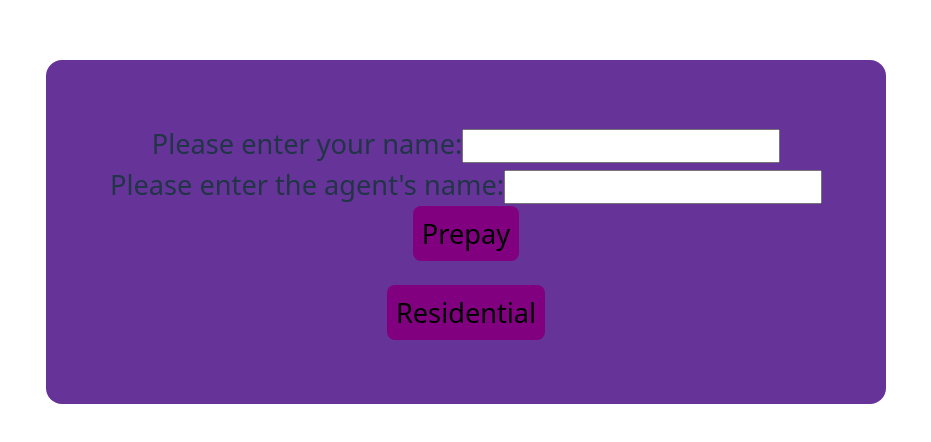
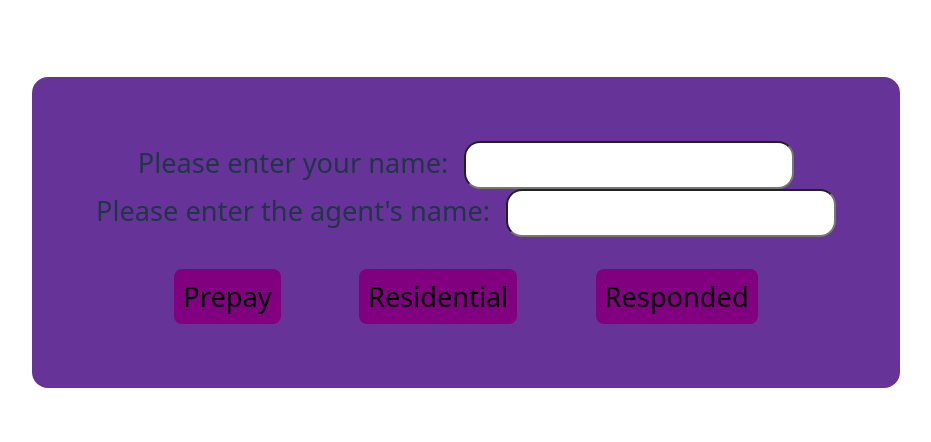
Before and after one commit to olatunjiemanuel/LisaTool, a React (Vite) app: page / in a window 1280 px wide. Shown: the part 168-610 px from the top of the page, without its empty margins (174-1105 px from the left). Built offline with nearby package versions, Linux system fonts and the light colour scheme.

Commit message:
added UI and logic for additional button which generates a customer response if there was already initial contact

```diff
--- a/src/App.css
+++ b/src/App.css
@@ -31,3 +31,9 @@ button:hover {
 input {
   font-size: 1.5rem;
 }
+
+.buttonsContainer {
+  margin-top: 2rem;
+  display: flex;
+  justify-content: space-evenly;
+}
--- a/src/App.tsx
+++ b/src/App.tsx
@@ -43,18 +43,25 @@ function App() {
                                             setLisaAgentNAme(e.target.value)
                                         }
                                     }}/>
+                <div className="buttonsContainer">
                 <button type="submit" onClick={async () => {
                     await handleButtonPress("Prepay");
                 }}>Prepay
                 </button>
-                <br/>
-                <br/>
+
                 <button type="submit"
                         onClick={async () => {
                             await handleButtonPress("Residential");
                         }}
                 >Residential
                 </button>
+                <button type="submit"
+                        onClick={async () => {
+                            await handleButtonPress("responded");
+                        }}
+                >Responded
+                </button>
+                </div>
             </div>
         </>
     )
--- a/src/components/TextInputComponent/index.css
+++ b/src/components/TextInputComponent/index.css
@@ -0,0 +1,5 @@
+input {
+    border-radius: 1rem;
+    padding: 0.5rem;
+    margin-left: 1rem;
+}
--- a/src/components/TextInputComponent/index.tsx
+++ b/src/components/TextInputComponent/index.tsx
@@ -1,4 +1,5 @@
 import * as React from "react";
+import './index.css'
 
 interface TextInputComponentProps {
     onChange: (e: React.ChangeEvent<HTMLInputElement>) => void,
@@ -12,7 +13,7 @@ const TextInputComponent = ({onChange, label, textInputValue, htmlFor, id}: Text
     return (
         <div>
             <label htmlFor={htmlFor}>{label}</label>
-            <input type="text" id={id} onChange={onChange} value={textInputValue}>
+            <input className="input" type="text" id={id} onChange={onChange} value={textInputValue}>
             </input>
         </div>
     )
--- a/src/logic/GenerateMessage/index.ts
+++ b/src/logic/GenerateMessage/index.ts
@@ -7,6 +7,10 @@ const GenerateMessage = async (agentDpt: string, lisaAgentName:string, lisaAgent
         case "Prepay":
             let message2 = `Hi ${lisaAgentName}, ${lisaAgentSupportNAme} here. How can I help ?`;
             message2 ? await navigator.clipboard.writeText(message2): alert("nothing to copy");
+            break
+        case "responded":
+            let message3 = `Hi ${lisaAgentName}, ${lisaAgentSupportNAme} here. Having a look :)`;
+            message3 ? await navigator.clipboard.writeText(message3): alert("nothing to copy");
     }
 }
 
```
